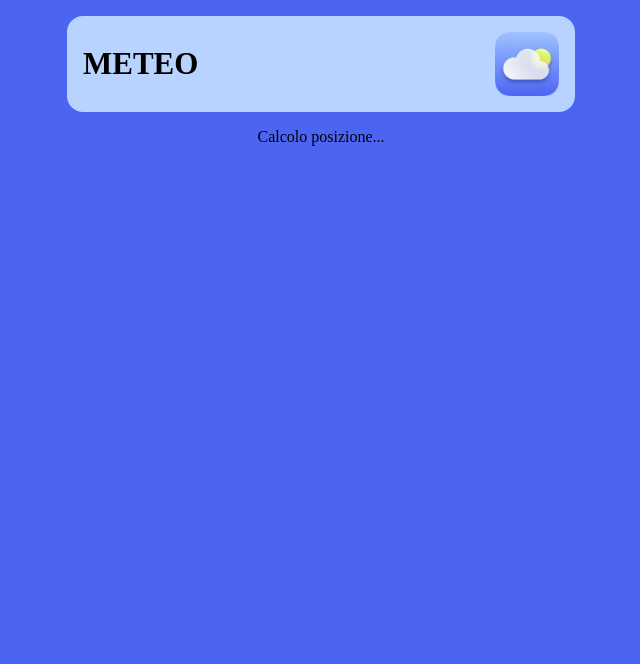
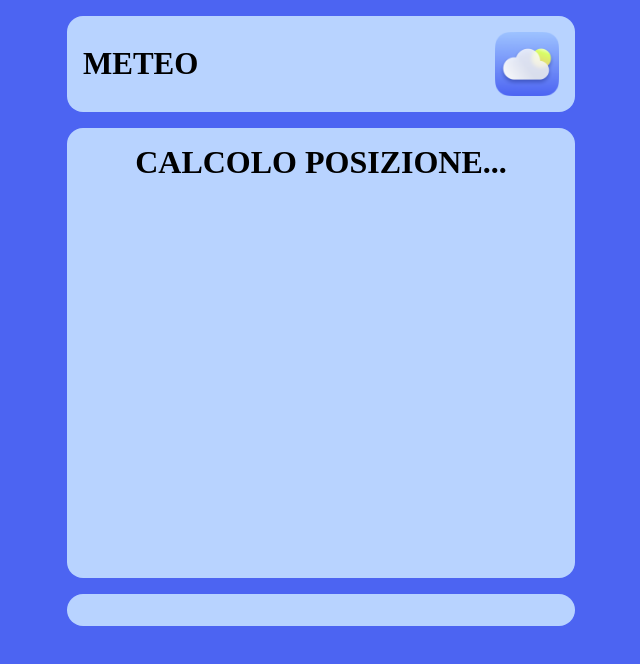
Before and after one commit to unozer/Meteo, a plain HTML site: page index.html in a window 1280 px wide. Shown: the whole page, without its empty margins (319-959 px from the left). Drawn offline with Linux system fonts and the light colour scheme.

Commit message:
Stili e classi per sezione main

```diff
--- a/index.html
+++ b/index.html
@@ -22,13 +22,13 @@
             <!-- sezione principale -->
             <main>
                 <!-- pannello informazioni meteo -->
-                <section>
-                    <div>Calcolo posizione...</div>
-                    <img src="" alt="">
-                    <div></div>
+                <section class="meteo-info panel">
+                    <div class="meteo-location">Calcolo posizione...</div>
+                    <img class="meteo-icona" alt="">
+                    <div class="meteo-temperatura"></div>
                 </section>
                 <!-- pannello suggerimenti -->
-                <section>
+                <section class="meteo-suggerimenti panel">
 
                 </section>
             </main>
--- a/style.css
+++ b/style.css
@@ -40,3 +40,31 @@ h1 {
 main {
     text-align: center;
 }
+
+/* stili sezione meteo */
+
+.meteo-info {
+    min-height: 450px;
+}
+
+.meteo-location {
+    font-size: 32px;
+    font-weight: 700;
+    text-transform: uppercase;
+}
+
+.meteo-icona {
+    max-width: 90%;
+    transition: opacity 0.5s, translate 1s;
+}
+
+.meteo-temperatura {
+    font-size: 120px;
+    font-weight: 500;
+}
+
+.meteo-suggerimenti {
+    font-size: 24px;
+    font-weight: 700;
+    transition: scale 1s;
+}
```
